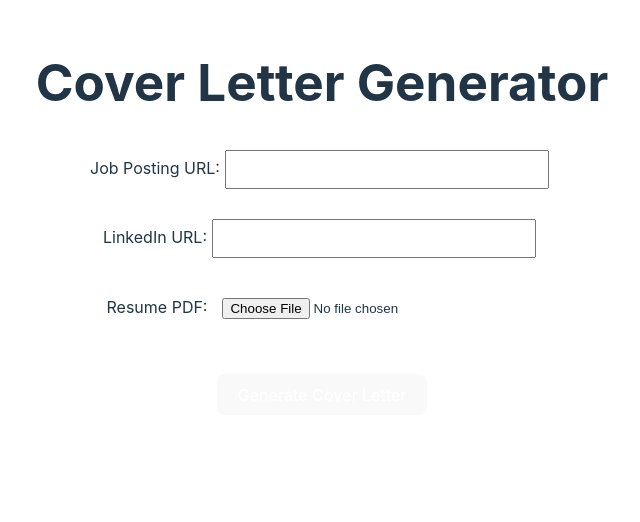
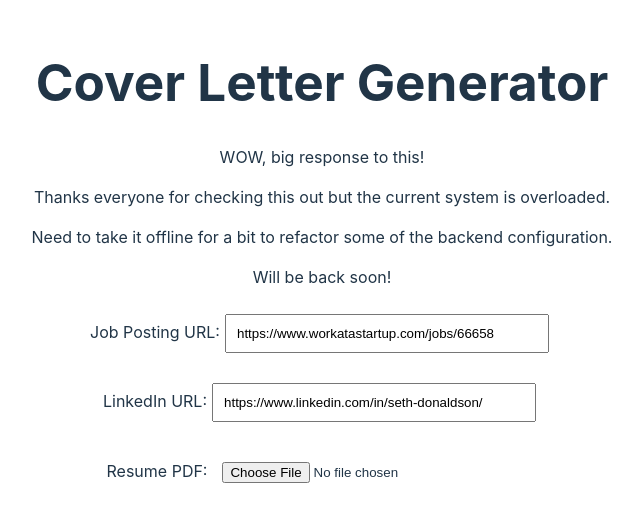
Before and after one commit to sethcoast/cover-letter-builder, a React (Vite) app in the folder frontend/: page / in a window 1280 px wide. Shown: the top 522 px of the page, without its empty margins (318-958 px from the left). Built offline with nearby package versions, Linux system fonts and the light colour scheme; no server answers.

Commit message:
dev mode

```diff
--- a/frontend/src/App.jsx
+++ b/frontend/src/App.jsx
@@ -55,8 +55,8 @@
 }
 
 function App() {
-  const [jobUrl, setJobUrl] = useState(''); // https://www.workatastartup.com/jobs/66658
-  const [linkedinUrl, setLinkedinUrl] = useState(''); // https://www.linkedin.com/in/seth-donaldson/
+  const [jobUrl, setJobUrl] = useState('https://www.workatastartup.com/jobs/66658'); // https://www.workatastartup.com/jobs/66658
+  const [linkedinUrl, setLinkedinUrl] = useState('https://www.linkedin.com/in/seth-donaldson/'); // https://www.linkedin.com/in/seth-donaldson/
   const [resumeFile, setResumeFile] = useState(null);
   const [logs, setLogs] = useState('');
   const [taskId, setTaskId] = useState(null);
@@ -202,10 +202,10 @@
     <div className="App">
       <ToastContainer />
       <h1>Cover Letter Generator</h1>
-      {/* <p>WOW, big response to this!</p>
+      <p>WOW, big response to this!</p>
       <p>Thanks everyone for checking this out but the current system is overloaded.</p>
       <p>Need to take it offline for a bit to refactor some of the backend configuration.</p>
-      <p>Will be back soon!</p> */}
+      <p>Will be back soon!</p>
       <div className="input-group">
         <label>Job Posting URL:</label>
         <input type="text" value={jobUrl} onChange={handleJobUrlChange} />
@@ -218,10 +218,10 @@
         <label>Resume PDF:</label>
         <input type="file" accept="application/pdf" onChange={handleResumeFileChange} />
       </div>
-      <button onClick={handleGenerateCoverLetter}>Generate Cover Letter</button>
+      {/* <button onClick={handleGenerateCoverLetter}>Generate Cover Letter</button> */}
       <CrewOutput crewOutputRef={crewOutputRef} logs={logs} taskStatus={taskStatus} />
       <OutputFiles taskStatus={taskStatus} onClick={handleDownloadOutputFile} />
-      {/* <button onClick={handleCancelExecution}>Cancel Execution</button> */}
+      <button onClick={handleCancelExecution}>Cancel Execution</button>
     </div>
   );
 }
```
